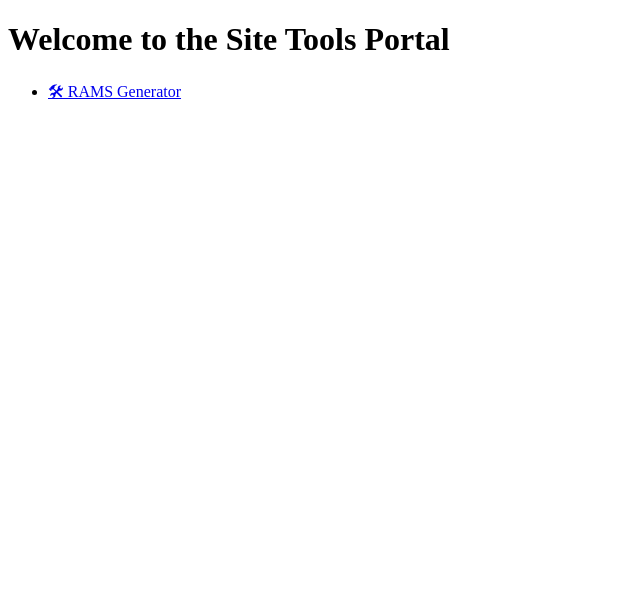
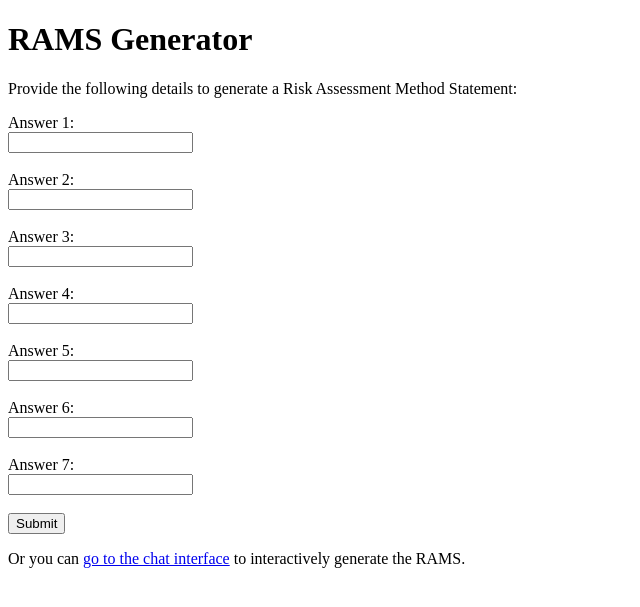
Before and after one commit to CustomGPTer/RAMS_Generator, a FastAPI app: page / in a window 1280 px wide. Shown: the top 607 px of the page, without its empty margins (0-640 px from the left). Run offline with FastAPI, Linux system fonts and the light colour scheme.

Commit message:
Update index.html

```diff
--- a/rams-gpt-backend/templates/index.html
+++ b/rams-gpt-backend/templates/index.html
@@ -1,12 +1,38 @@
 <!DOCTYPE html>
-<html>
+<html lang="en">
 <head>
-  <title>Site Tools</title>
+  <meta charset="UTF-8" />
+  <meta name="viewport" content="width=device-width, initial-scale=1.0" />
+  <title>RAMS Generator</title>
 </head>
 <body>
-  <h1>Welcome to the Site Tools Portal</h1>
-  <ul>
-    <li><a href="/rams">🛠 RAMS Generator</a></li>
-  </ul>
+  <h1>RAMS Generator</h1>
+  <p>Provide the following details to generate a Risk Assessment Method Statement:</p>
+  <form action="/rams_chat" method="post">
+    <label for="answer1">Answer 1:</label><br />
+    <input type="text" id="answer1" name="answer1" required /><br /><br />
+
+    <label for="answer2">Answer 2:</label><br />
+    <input type="text" id="answer2" name="answer2" required /><br /><br />
+
+    <label for="answer3">Answer 3:</label><br />
+    <input type="text" id="answer3" name="answer3" required /><br /><br />
+
+    <label for="answer4">Answer 4:</label><br />
+    <input type="text" id="answer4" name="answer4" /><br /><br />
+
+    <label for="answer5">Answer 5:</label><br />
+    <input type="text" id="answer5" name="answer5" /><br /><br />
+
+    <label for="answer6">Answer 6:</label><br />
+    <input type="text" id="answer6" name="answer6" /><br /><br />
+
+    <label for="answer7">Answer 7:</label><br />
+    <input type="text" id="answer7" name="answer7" /><br /><br />
+
+    <button type="submit">Submit</button>
+  </form>
+
+  <p>Or you can <a href="/rams_chat">go to the chat interface</a> to interactively generate the RAMS.</p>
 </body>
 </html>
```
